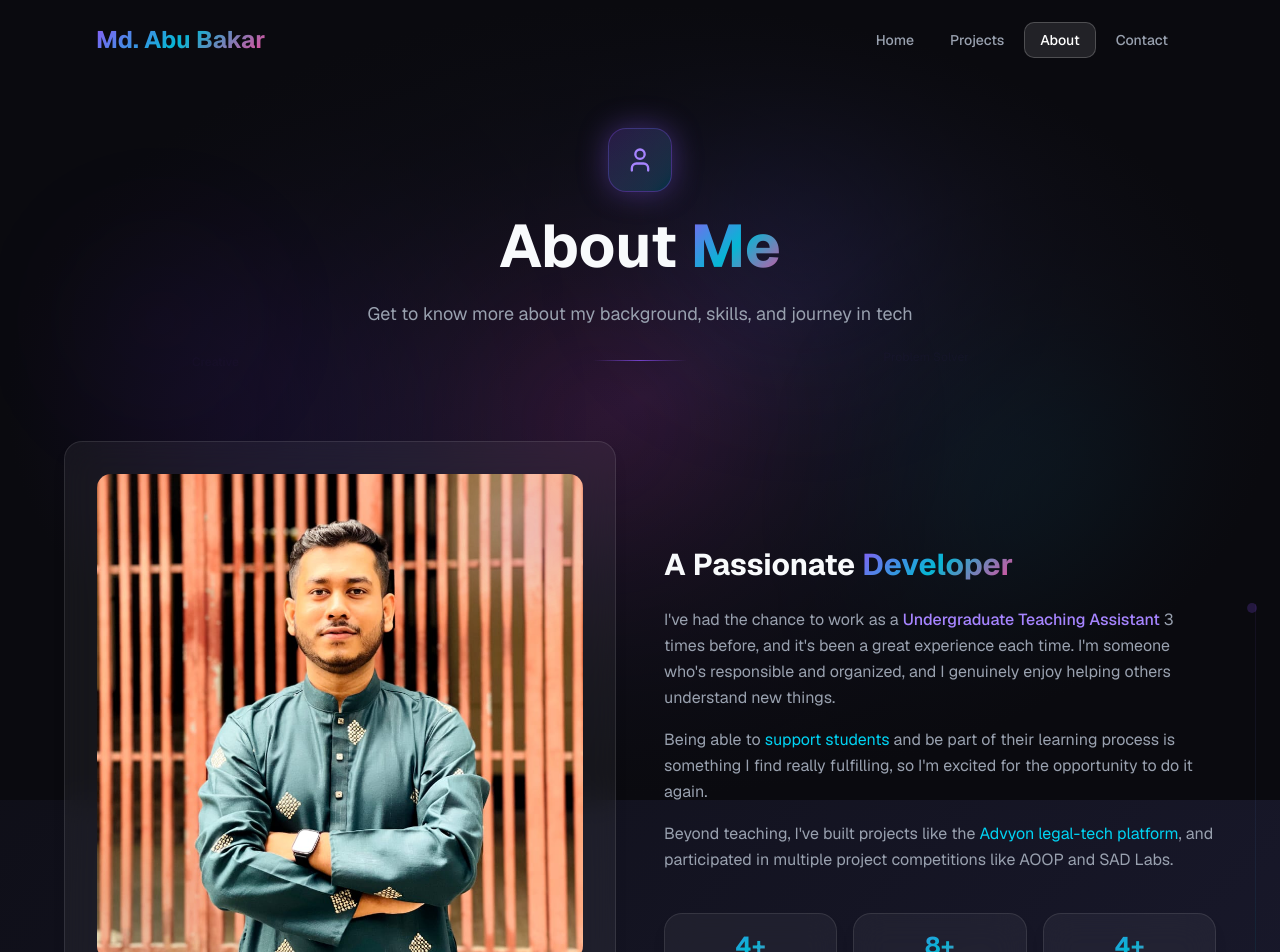
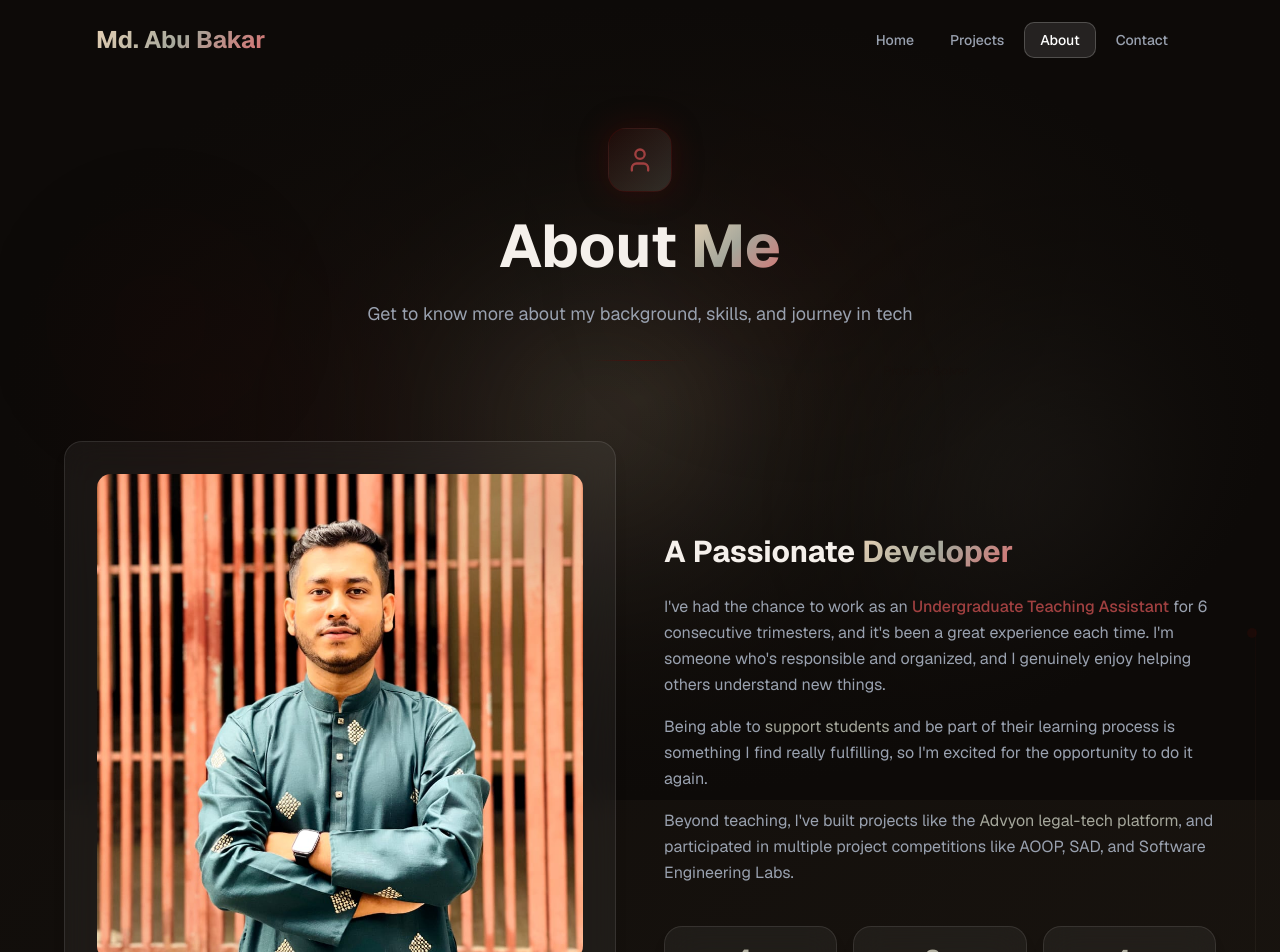
Before and after one commit to AbuBakar223200/portfolio-app, a Next.js app: page /about in a window 1280 px wide. Shown: the top 952 px of the page. Built offline with nearby package versions, Linux system fonts and the light colour scheme.

Commit message:
Update color palette to Deep Burgundy, Sage, & Cream Beige; update journey milestones

```diff
--- a/src/app/about/page.tsx
+++ b/src/app/about/page.tsx
@@ -68,9 +68,9 @@ const timeline: TimelineItem[] = [
     type: "achievement",
   },
   {
-    year: "2024",
+    year: "2024-Present",
     title: "Undergraduate Teaching Assistant",
-    description: "Selected as an Undergraduate Teaching Assistant for 4 consecutive trimesters",
+    description: "Selected as an Undergraduate Teaching Assistant for 6 consecutive trimesters",
     type: "work",
   },
   // {
@@ -83,6 +83,12 @@ const timeline: TimelineItem[] = [
     year: "2025",
     title: "SAD Lab's Project",
     description: "6th Runner-up (Summer-2025) - System Analysis and Design project competition",
+    type: "achievement",
+  },
+  {
+    year: "2025",
+    title: "Software Engineering Lab's Project",
+    description: "Champion (Fall-2025) - CSE Project Show competition",
     type: "achievement",
   },
 ];
@@ -146,7 +152,7 @@ function DNAHelix() {
       {[...Array(12)].map((_, i) => (
         <motion.div
           key={i}
-          className="absolute w-3 h-3 rounded-full border border-violet-500/50"
+          className="absolute w-3 h-3 rounded-full border border-[#590907]/50"
           style={{ top: `${i * 8}%` }}
           animate={{
             x: [0, 40, 0, -40, 0],
@@ -164,7 +170,7 @@ function DNAHelix() {
       {[...Array(12)].map((_, i) => (
         <motion.div
           key={`pair-${i}`}
-          className="absolute w-3 h-3 rounded-full border border-cyan-500/50"
+          className="absolute w-3 h-3 rounded-full border border-[#A5A79B]/50"
           style={{ top: `${i * 8}%` }}
           animate={{
             x: [0, -40, 0, 40, 0],
@@ -197,7 +203,7 @@ function NeuralNetwork() {
       {nodes.map((node, i) => (
         <motion.div
           key={i}
-          className="absolute w-2 h-2 rounded-full bg-violet-500/40"
+          className="absolute w-2 h-2 rounded-full bg-[#590907]/40"
           style={{ right: `${100 - node.x}%`, top: `${node.y}%` }}
           animate={{
             scale: [1, 1.5, 1],
@@ -214,7 +220,7 @@ function NeuralNetwork() {
       {nodes.slice(0, -1).map((node, i) => (
         <motion.div
           key={`line-${i}`}
-          className="absolute w-px bg-gradient-to-b from-violet-500/20 to-cyan-500/20"
+          className="absolute w-px bg-gradient-to-b from-[#590907]/20 to-[#A5A79B]/20"
           style={{
             right: `${100 - node.x}%`,
             top: `${node.y}%`,
@@ -236,7 +242,7 @@ function FloatingTraits() {
       {traits.map((trait, i) => (
         <motion.span
           key={i}
-          className="absolute text-xs font-medium text-violet-500/15"
+          className="absolute text-xs font-medium text-[#590907]/15"
           style={{
             left: `${15 + i * 18}%`,
             top: `${8 + (i % 3) * 35}%`,
@@ -266,7 +272,7 @@ function PulseWave() {
       {[...Array(3)].map((_, i) => (
         <motion.div
           key={i}
-          className="absolute w-96 h-96 rounded-full border border-violet-500/10"
+          className="absolute w-96 h-96 rounded-full border border-[#590907]/10"
           animate={{
             scale: [0.5, 2.5],
             opacity: [0.3, 0],
@@ -294,17 +300,17 @@ export default function AboutPage() {
 
       {/* Same violet/cyan glowing orbs for color consistency */}
       <motion.div
-        className="absolute top-40 left-20 w-40 h-40 rounded-full bg-violet-500/10 blur-3xl"
+        className="absolute top-40 left-20 w-40 h-40 rounded-full bg-[#590907]/10 blur-3xl"
         animate={{ scale: [1, 1.4, 1], opacity: [0.3, 0.5, 0.3] }}
         transition={{ duration: 5, repeat: Infinity, ease: "easeInOut" }}
       />
       <motion.div
-        className="absolute bottom-40 right-20 w-48 h-48 rounded-full bg-cyan-500/10 blur-3xl"
+        className="absolute bottom-40 right-20 w-48 h-48 rounded-full bg-[#A5A79B]/10 blur-3xl"
         animate={{ scale: [1.2, 1, 1.2], opacity: [0.3, 0.5, 0.3] }}
         transition={{ duration: 6, repeat: Infinity, ease: "easeInOut" }}
       />
       <motion.div
-        className="absolute top-1/2 left-1/2 -translate-x-1/2 -translate-y-1/2 w-64 h-64 rounded-full bg-pink-500/5 blur-3xl"
+        className="absolute top-1/2 left-1/2 -translate-x-1/2 -translate-y-1/2 w-64 h-64 rounded-full bg-[#E8D2B5]/5 blur-3xl"
         animate={{ scale: [1, 1.2, 1], opacity: [0.2, 0.4, 0.2] }}
         transition={{ duration: 7, repeat: Infinity, ease: "easeInOut" }}
       />
@@ -319,17 +325,17 @@ export default function AboutPage() {
             className="text-center"
           >
             <motion.div
-              className="inline-flex items-center justify-center w-16 h-16 rounded-2xl bg-gradient-to-br from-violet-500/20 to-cyan-500/20 border border-violet-500/30 mb-6"
+              className="inline-flex items-center justify-center w-16 h-16 rounded-2xl bg-gradient-to-br from-[#590907]/20 to-[#A5A79B]/20 border border-[#590907]/30 mb-6"
               animate={{
                 boxShadow: [
-                  "0 0 20px rgba(139, 92, 246, 0.3)",
-                  "0 0 40px rgba(139, 92, 246, 0.5)",
-                  "0 0 20px rgba(139, 92, 246, 0.3)",
+                  "0 0 20px rgba(89, 9, 7, 0.3)",
+                  "0 0 40px rgba(89, 9, 7, 0.5)",
+                  "0 0 20px rgba(89, 9, 7, 0.3)",
                 ],
               }}
               transition={{ duration: 2, repeat: Infinity }}
             >
-              <User className="text-violet-400" size={28} />
+              <User className="text-[#a04040]" size={28} />
             </motion.div>
 
             <h1 className="text-4xl md:text-5xl lg:text-6xl font-bold mb-6">
@@ -340,7 +346,7 @@ export default function AboutPage() {
             </p>
 
             <motion.div
-              className="mt-8 h-px w-32 mx-auto bg-gradient-to-r from-transparent via-violet-500 to-transparent"
+              className="mt-8 h-px w-32 mx-auto bg-gradient-to-r from-transparent via-[#590907] to-transparent"
               animate={{ scaleX: [0.5, 1, 0.5], opacity: [0.5, 1, 0.5] }}
               transition={{ duration: 2, repeat: Infinity }}
             />
@@ -362,26 +368,26 @@ export default function AboutPage() {
               <GlassCard className="p-8 relative overflow-hidden">
                 {/* DNA decoration on card */}
                 <motion.div
-                  className="absolute -right-4 top-1/2 -translate-y-1/2 w-1 h-32 bg-gradient-to-b from-violet-500/30 via-cyan-500/30 to-violet-500/30 rounded-full"
+                  className="absolute -right-4 top-1/2 -translate-y-1/2 w-1 h-32 bg-gradient-to-b from-[#590907]/30 via-[#A5A79B]/30 to-[#590907]/30 rounded-full"
                   animate={{ height: ["30%", "50%", "30%"] }}
                   transition={{ duration: 3, repeat: Infinity }}
                 />
 
-                <div className="aspect-square relative rounded-xl overflow-hidden bg-gradient-to-br from-violet-500/20 to-cyan-500/20">
+                <div className="aspect-square relative rounded-xl overflow-hidden bg-gradient-to-br from-[#590907]/20 to-[#A5A79B]/20">
                   <img
                     src="/abu.jpeg"
                     alt={siteConfig.name}
                     className="w-full h-full object-cover"
                   />
                   {/* Decorative elements */}
-                  <div className="absolute top-4 right-4 w-20 h-20 rounded-full bg-violet-500/30 blur-2xl" />
-                  <div className="absolute bottom-4 left-4 w-16 h-16 rounded-full bg-cyan-500/30 blur-2xl" />
+                  <div className="absolute top-4 right-4 w-20 h-20 rounded-full bg-[#590907]/30 blur-2xl" />
+                  <div className="absolute bottom-4 left-4 w-16 h-16 rounded-full bg-[#A5A79B]/30 blur-2xl" />
                 </div>
                 <div className="mt-6 text-center">
                   <h3 className="text-2xl font-bold text-white mb-2">
                     {siteConfig.name}
                   </h3>
-                  <p className="text-violet-400 text-sm font-medium mb-1">
+                  <p className="text-[#a04040] text-sm font-medium mb-1">
                     Undergraduate Teaching Assistant
                   </p>
                   <p className="text-gray-400 flex items-center justify-center gap-2">
@@ -405,17 +411,17 @@ export default function AboutPage() {
               </h2>
               <div className="space-y-4 text-gray-400 leading-relaxed">
                 <p>
-                  I&apos;ve had the chance to work as a <span className="text-violet-400 font-medium">Undergraduate Teaching Assistant</span> 3 times before,
+                  I&apos;ve had the chance to work as an <span className="text-[#a04040] font-medium">Undergraduate Teaching Assistant</span> for 6 consecutive trimesters,
                   and it&apos;s been a great experience each time. I&apos;m someone who&apos;s responsible and organized,
                   and I genuinely enjoy helping others understand new things.
                 </p>
                 <p>
-                  Being able to <span className="text-cyan-400">support students</span> and be part of their learning process
+                  Being able to <span className="text-[#A5A79B]">support students</span> and be part of their learning process
                   is something I find really fulfilling, so I&apos;m excited for the opportunity to do it again.
                 </p>
                 <p>
-                  Beyond teaching, I&apos;ve built projects like the <span className="text-cyan-400">Advyon legal-tech platform</span>,
-                  and participated in multiple project competitions like AOOP and SAD Labs.
+                  Beyond teaching, I&apos;ve built projects like the <span className="text-[#A5A79B]">Advyon legal-tech platform</span>,
+                  and participated in multiple project competitions like AOOP, SAD, and Software Engineering Labs.
                 </p>
               </div>
 
@@ -469,7 +475,7 @@ export default function AboutPage() {
           <div className="relative">
             {/* Timeline line with pulse */}
             <motion.div
-              className="absolute left-4 md:left-1/2 top-0 bottom-0 w-px bg-gradient-to-b from-violet-500 via-cyan-500 to-pink-500"
+              className="absolute left-4 md:left-1/2 top-0 bottom-0 w-px bg-gradient-to-b from-[#590907] via-[#A5A79B] to-[#E8D2B5]"
               animate={{ opacity: [0.5, 1, 0.5] }}
               transition={{ duration: 2, repeat: Infinity }}
             />
@@ -496,7 +502,7 @@ export default function AboutPage() {
                     }`}
                   >
                     <GlassCard className="p-6" variant="hover">
-                      <span className="text-sm text-violet-400 font-medium">
+                      <span className="text-sm text-[#a04040] font-medium">
                         {item.year}
                       </span>
                       <h3 className="text-xl font-bold text-white mt-1">
@@ -510,17 +516,17 @@ export default function AboutPage() {
 
                   {/* Icon with pulse */}
                   <motion.div
-                    className="absolute left-0 md:left-1/2 md:-translate-x-1/2 w-8 h-8 rounded-full bg-violet-500/20 border-2 border-violet-500 flex items-center justify-center"
+                    className="absolute left-0 md:left-1/2 md:-translate-x-1/2 w-8 h-8 rounded-full bg-[#590907]/20 border-2 border-[#590907] flex items-center justify-center"
                     animate={{
                       boxShadow: [
-                        "0 0 0px rgba(139, 92, 246, 0.3)",
-                        "0 0 15px rgba(139, 92, 246, 0.5)",
-                        "0 0 0px rgba(139, 92, 246, 0.3)",
+                        "0 0 0px rgba(89, 9, 7, 0.3)",
+                        "0 0 15px rgba(89, 9, 7, 0.5)",
+                        "0 0 0px rgba(89, 9, 7, 0.3)",
                       ],
                     }}
                     transition={{ duration: 2, repeat: Infinity, delay: index * 0.2 }}
                   >
-                    <Icon size={14} className="text-violet-400" />
+                    <Icon size={14} className="text-[#a04040]" />
                   </motion.div>
 
                   {/* Empty space for alternating layout */}
@@ -576,7 +582,7 @@ export default function AboutPage() {
                   'VS Code': '#007ACC',
                   'Figma': '#F24E1E',
                 };
-                return colors[name] || '#8b5cf6';
+                return colors[name] || '#590907';
               };
 
               const color = getColor(skill.name);
--- a/src/app/globals.css
+++ b/src/app/globals.css
@@ -28,8 +28,8 @@
 }
 
 @keyframes pulse-glow {
-  0%, 100% { box-shadow: 0 0 20px rgba(139, 92, 246, 0.3); }
-  50% { box-shadow: 0 0 40px rgba(139, 92, 246, 0.6); }
+  0%, 100% { box-shadow: 0 0 20px rgba(89, 9, 7, 0.3); }
+  50% { box-shadow: 0 0 40px rgba(89, 9, 7, 0.6); }
 }
 
 @theme inline {
@@ -58,12 +58,12 @@
   --color-ring: var(--ring);
 
   /* Futuristic gradient colors */
-  --color-violet-glow: #8b5cf6;
-  --color-cyan-glow: #06b6d4;
-  --color-indigo-glow: #6366f1;
-  --color-purple-glow: #a855f7;
-  --color-pink-glow: #ec4899;
-  --color-blue-glow: #3b82f6;
+  --color-violet-glow: #590907;
+  --color-cyan-glow: #A5A79B;
+  --color-indigo-glow: #3d0605;
+  --color-purple-glow: #7a1a18;
+  --color-pink-glow: #E8D2B5;
+  --color-blue-glow: #8a8c80;
 
   /* Glass colors */
   --color-glass: rgba(255, 255, 255, 0.05);
@@ -106,59 +106,59 @@
 
 :root {
   --radius: 0.625rem;
-  --background: #0a0a0f;
-  --foreground: #f8fafc;
-  --card: rgba(15, 15, 25, 0.8);
-  --card-foreground: #f8fafc;
-  --popover: rgba(15, 15, 25, 0.95);
-  --popover-foreground: #f8fafc;
-  --primary: #8b5cf6;
+  --background: #0d0a08;
+  --foreground: #f5f0eb;
+  --card: rgba(20, 15, 12, 0.8);
+  --card-foreground: #f5f0eb;
+  --popover: rgba(20, 15, 12, 0.95);
+  --popover-foreground: #f5f0eb;
+  --primary: #590907;
   --primary-foreground: #ffffff;
-  --secondary: rgba(139, 92, 246, 0.1);
-  --secondary-foreground: #c4b5fd;
+  --secondary: rgba(89, 9, 7, 0.1);
+  --secondary-foreground: #E8D2B5;
   --muted: rgba(255, 255, 255, 0.05);
   --muted-foreground: #94a3b8;
-  --accent: rgba(6, 182, 212, 0.2);
-  --accent-foreground: #67e8f9;
+  --accent: rgba(165, 167, 155, 0.2);
+  --accent-foreground: #A5A79B;
   --destructive: #ef4444;
   --border: rgba(255, 255, 255, 0.1);
   --input: rgba(255, 255, 255, 0.1);
-  --ring: #8b5cf6;
-  --chart-1: #8b5cf6;
-  --chart-2: #06b6d4;
+  --ring: #590907;
+  --chart-1: #590907;
+  --chart-2: #A5A79B;
   --chart-3: #10b981;
   --chart-4: #f59e0b;
   --chart-5: #ef4444;
-  --sidebar: rgba(15, 15, 25, 0.9);
-  --sidebar-foreground: #f8fafc;
-  --sidebar-primary: #8b5cf6;
+  --sidebar: rgba(20, 15, 12, 0.9);
+  --sidebar-foreground: #f5f0eb;
+  --sidebar-primary: #590907;
   --sidebar-primary-foreground: #ffffff;
-  --sidebar-accent: rgba(139, 92, 246, 0.1);
-  --sidebar-accent-foreground: #c4b5fd;
+  --sidebar-accent: rgba(89, 9, 7, 0.1);
+  --sidebar-accent-foreground: #E8D2B5;
   --sidebar-border: rgba(255, 255, 255, 0.1);
-  --sidebar-ring: #8b5cf6;
+  --sidebar-ring: #590907;
 }
 
 /* Dark mode is default - we keep same values */
 .dark {
-  --background: #0a0a0f;
-  --foreground: #f8fafc;
-  --card: rgba(15, 15, 25, 0.8);
-  --card-foreground: #f8fafc;
-  --popover: rgba(15, 15, 25, 0.95);
-  --popover-foreground: #f8fafc;
-  --primary: #8b5cf6;
+  --background: #0d0a08;
+  --foreground: #f5f0eb;
+  --card: rgba(20, 15, 12, 0.8);
+  --card-foreground: #f5f0eb;
+  --popover: rgba(20, 15, 12, 0.95);
+  --popover-foreground: #f5f0eb;
+  --primary: #590907;
   --primary-foreground: #ffffff;
-  --secondary: rgba(139, 92, 246, 0.1);
-  --secondary-foreground: #c4b5fd;
+  --secondary: rgba(89, 9, 7, 0.1);
+  --secondary-foreground: #E8D2B5;
   --muted: rgba(255, 255, 255, 0.05);
   --muted-foreground: #94a3b8;
-  --accent: rgba(6, 182, 212, 0.2);
-  --accent-foreground: #67e8f9;
+  --accent: rgba(165, 167, 155, 0.2);
+  --accent-foreground: #A5A79B;
   --destructive: #ef4444;
   --border: rgba(255, 255, 255, 0.1);
   --input: rgba(255, 255, 255, 0.1);
-  --ring: #8b5cf6;
+  --ring: #590907;
 }
 
 @layer base {
@@ -179,7 +179,7 @@
 
   body {
     @apply bg-background text-foreground antialiased;
-    background: linear-gradient(135deg, #0a0a0f 0%, #1a1a2e 50%, #0a0a0f 100%);
+    background: linear-gradient(135deg, #0d0a08 0%, #1a1510 50%, #0d0a08 100%);
     min-height: 100vh;
   }
 
@@ -193,17 +193,17 @@
   }
 
   ::-webkit-scrollbar-thumb {
-    background: rgba(139, 92, 246, 0.5);
+    background: rgba(89, 9, 7, 0.5);
     border-radius: 4px;
   }
 
   ::-webkit-scrollbar-thumb:hover {
-    background: rgba(139, 92, 246, 0.7);
+    background: rgba(89, 9, 7, 0.7);
   }
 
   /* Selection */
   ::selection {
-    background: rgba(139, 92, 246, 0.3);
+    background: rgba(89, 9, 7, 0.3);
     color: #ffffff;
   }
 }
@@ -224,14 +224,14 @@
 
   .glass-hover:hover {
     background: rgba(255, 255, 255, 0.1);
-    border-color: rgba(139, 92, 246, 0.3);
-    box-shadow: 0 8px 32px rgba(139, 92, 246, 0.2);
+    border-color: rgba(89, 9, 7, 0.3);
+    box-shadow: 0 8px 32px rgba(89, 9, 7, 0.2);
     transform: translateY(-2px);
   }
 
   /* Gradient text */
   .gradient-text {
-    background: linear-gradient(135deg, #8b5cf6 0%, #06b6d4 50%, #ec4899 100%);
+    background: linear-gradient(135deg, #E8D2B5 0%, #A5A79B 50%, #d87070 100%);
     -webkit-background-clip: text;
     -webkit-text-fill-color: transparent;
     background-clip: text;
@@ -250,7 +250,7 @@
     inset: 0;
     border-radius: 1rem;
     padding: 1px;
-    background: linear-gradient(135deg, #8b5cf6, #06b6d4, #ec4899);
+    background: linear-gradient(135deg, #590907, #A5A79B, #E8D2B5);
     -webkit-mask: linear-gradient(#fff 0 0) content-box, linear-gradient(#fff 0 0);
     -webkit-mask-composite: xor;
     mask-composite: exclude;
@@ -258,7 +258,7 @@
 
   /* Animated gradient background */
   .animated-gradient {
-    background: linear-gradient(-45deg, #0a0a0f, #1a1a2e, #2d1b4e, #1e3a5f, #0a0a0f);
+    background: linear-gradient(-45deg, #0d0a08, #1a1510, #2d1510, #1e2a1f, #0d0a08);
     background-size: 400% 400%;
     animation: gradient-shift 15s ease infinite;
   }
@@ -266,13 +266,13 @@
   /* Glow button */
   .glow-button {
     position: relative;
-    background: linear-gradient(135deg, #8b5cf6 0%, #6366f1 100%);
-    box-shadow: 0 0 20px rgba(139, 92, 246, 0.4);
+    background: linear-gradient(135deg, #590907 0%, #7a1a18 100%);
+    box-shadow: 0 0 20px rgba(89, 9, 7, 0.4);
     transition: all 0.3s ease;
   }
 
   .glow-button:hover {
-    box-shadow: 0 0 40px rgba(139, 92, 246, 0.6);
+    box-shadow: 0 0 40px rgba(89, 9, 7, 0.6);
     transform: translateY(-2px);
   }
 
--- a/src/components/layout/footer.tsx
+++ b/src/components/layout/footer.tsx
@@ -27,7 +27,7 @@ export function Footer() {
     <footer className="relative mt-20 border-t border-white/10">
       {/* Gradient line */}
       <motion.div
-        className="absolute top-0 left-0 right-0 h-px bg-gradient-to-r from-transparent via-violet-500 to-transparent"
+        className="absolute top-0 left-0 right-0 h-px bg-gradient-to-r from-transparent via-[#590907] to-transparent"
         initial={{ scaleX: 0 }}
         whileInView={{ scaleX: 1 }}
         transition={{ duration: 1, ease: "easeOut" }}
@@ -85,7 +85,7 @@ export function Footer() {
                   rel={social.href.startsWith("mailto:") || social.href.startsWith("tel:") || social.href.startsWith("/") ? undefined : "noopener noreferrer"}
                   whileHover={{ scale: 1.1, y: -2 }}
                   whileTap={{ scale: 0.9 }}
-                  className="p-2 rounded-lg bg-white/5 border border-white/10 text-gray-400 hover:text-white hover:border-violet-500/50 hover:bg-violet-500/10 transition-all duration-300"
+                  className="p-2 rounded-lg bg-white/5 border border-white/10 text-gray-400 hover:text-white hover:border-[#590907]/50 hover:bg-[#590907]/10 transition-all duration-300"
                   aria-label={social.label}
                 >
                   <social.icon size={18} />
--- a/src/components/layout/navbar.tsx
+++ b/src/components/layout/navbar.tsx
@@ -51,7 +51,7 @@ export function Navbar() {
             >
               {siteConfig.name}
             </motion.span>
-            <span className="absolute -bottom-1 left-0 w-0 h-0.5 bg-gradient-to-r from-violet-500 to-cyan-500 group-hover:w-full transition-all duration-300" />
+            <span className="absolute -bottom-1 left-0 w-0 h-0.5 bg-gradient-to-r from-[#590907] to-[#A5A79B] group-hover:w-full transition-all duration-300" />
           </Link>
 
           {/* Desktop Navigation */}
--- a/src/components/ui/animated-background.tsx
+++ b/src/components/ui/animated-background.tsx
@@ -6,11 +6,11 @@ export function AnimatedBackground() {
   return (
     <div className="fixed inset-0 -z-10 overflow-hidden">
       {/* Base gradient */}
-      <div className="absolute inset-0 bg-gradient-to-br from-[#0a0a0f] via-[#1a1a2e] to-[#0a0a0f]" />
+      <div className="absolute inset-0 bg-gradient-to-br from-[#0d0a08] via-[#1a1510] to-[#0d0a08]" />
 
       {/* Animated blobs */}
       <motion.div
-        className="absolute top-1/4 -left-20 w-96 h-96 rounded-full bg-violet-600/20 blur-[100px]"
+        className="absolute top-1/4 -left-20 w-96 h-96 rounded-full bg-[#590907]/20 blur-[100px]"
         animate={{
           x: [0, 50, 0],
           y: [0, 30, 0],
@@ -24,7 +24,7 @@ export function AnimatedBackground() {
       />
 
       <motion.div
-        className="absolute top-1/2 right-0 w-80 h-80 rounded-full bg-cyan-500/20 blur-[100px]"
+        className="absolute top-1/2 right-0 w-80 h-80 rounded-full bg-[#A5A79B]/20 blur-[100px]"
         animate={{
           x: [0, -40, 0],
           y: [0, -50, 0],
@@ -38,7 +38,7 @@ export function AnimatedBackground() {
       />
 
       <motion.div
-        className="absolute bottom-1/4 left-1/3 w-72 h-72 rounded-full bg-pink-600/15 blur-[100px]"
+        className="absolute bottom-1/4 left-1/3 w-72 h-72 rounded-full bg-[#E8D2B5]/15 blur-[100px]"
         animate={{
           x: [0, 30, -20, 0],
           y: [0, -30, 20, 0],
@@ -52,7 +52,7 @@ export function AnimatedBackground() {
       />
 
       <motion.div
-        className="absolute top-10 right-1/4 w-64 h-64 rounded-full bg-indigo-500/15 blur-[80px]"
+        className="absolute top-10 right-1/4 w-64 h-64 rounded-full bg-[#3d0605]/15 blur-[80px]"
         animate={{
           x: [0, -30, 30, 0],
           y: [0, 40, -20, 0],
@@ -75,7 +75,7 @@ export function AnimatedBackground() {
       />
 
       {/* Radial gradient overlay */}
-      <div className="absolute inset-0 bg-[radial-gradient(ellipse_at_center,transparent_0%,#0a0a0f_70%)]" />
+      <div className="absolute inset-0 bg-[radial-gradient(ellipse_at_center,transparent_0%,#0d0a08_70%)]" />
     </div>
   );
 }
--- a/src/components/ui/glass-card.tsx
+++ b/src/components/ui/glass-card.tsx
@@ -20,8 +20,8 @@ const GlassCard = forwardRef<HTMLDivElement, GlassCardProps>(
 
     const variants = {
       default: "bg-white/5 border-white/10",
-      hover: "bg-white/5 border-white/10 hover:bg-white/10 hover:border-violet-500/30 transition-all duration-300",
-      glow: "bg-white/5 border-violet-500/30 shadow-[0_0_30px_rgba(139,92,246,0.3)]",
+      hover: "bg-white/5 border-white/10 hover:bg-white/10 hover:border-[#590907]/30 transition-all duration-300",
+      glow: "bg-white/5 border-[#590907]/30 shadow-[0_0_30px_rgba(89,9,7,0.3)]",
     };
 
     return (
```
Also changed, not shown: src/app/contact/page.tsx (+33 -33 lines), src/app/page.tsx (+37 -37 lines), src/app/projects/page.tsx (+29 -29 lines).
